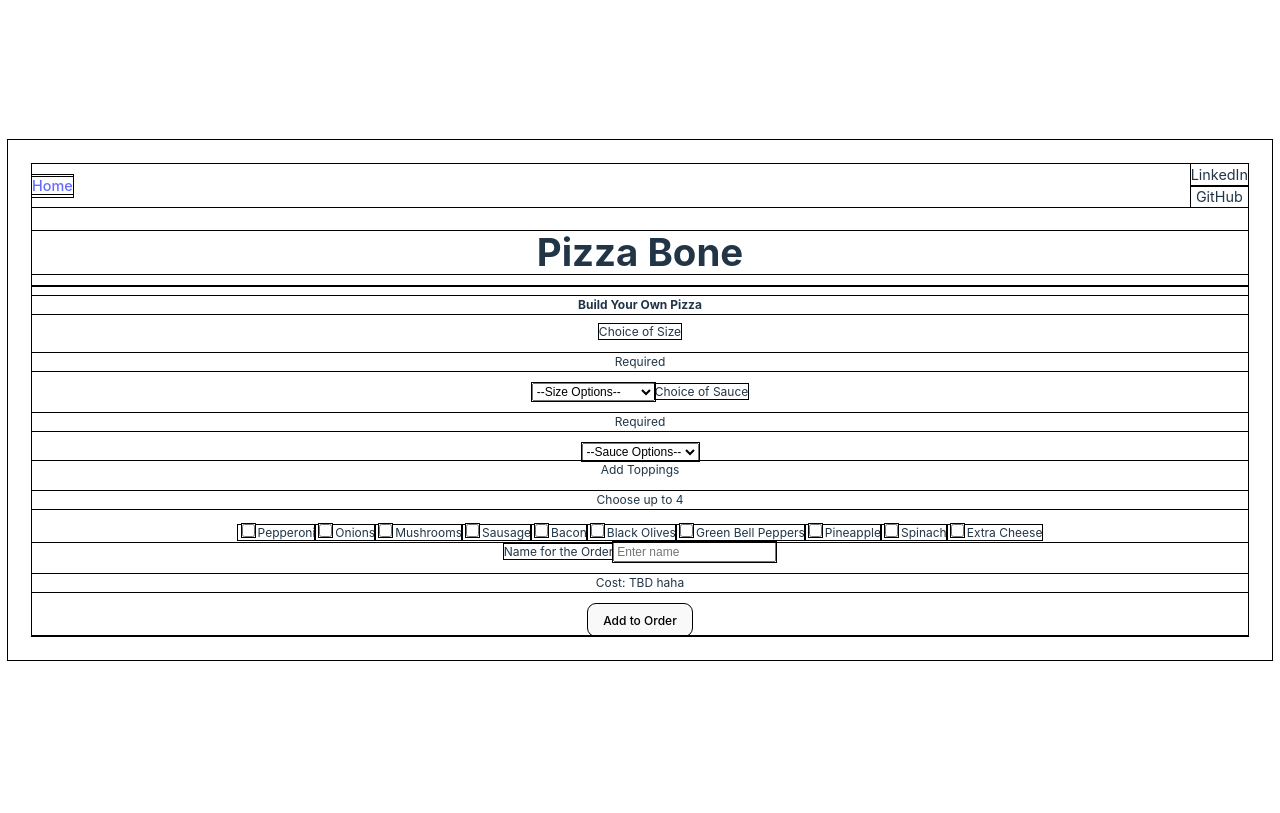
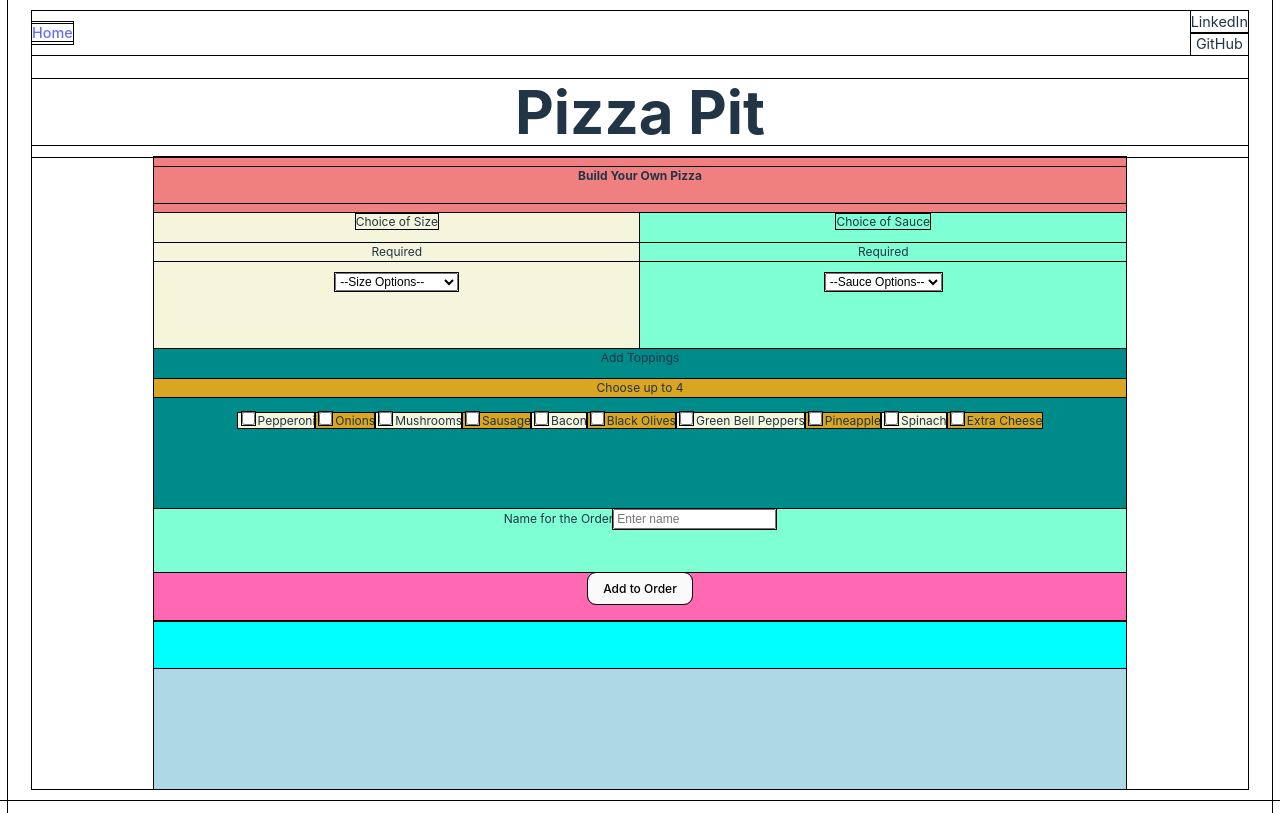
Before and after one commit to billydean/pizza-dean, a React (Vite) app: page /form in a window 1280 px wide. Built offline with nearby package versions, Linux system fonts and the light colour scheme.

Commit message:
setting up form's css grid

```diff
--- a/src/App.scss
+++ b/src/App.scss
@@ -1,44 +1,40 @@
 #root {
   // max-width: 1280px;
   // margin: 0 auto;
-  display: flex;
-  flex-direction: column;
+  // display: flex;
+  // flex-direction: column;
   padding: 2rem;
   text-align: center;
 }
 
-.logo {
-  height: 6em;
-  padding: 1.5em;
-  will-change: filter;
-  transition: filter 300ms;
-}
-.logo:hover {
-  filter: drop-shadow(0 0 2em #646cffaa);
-}
-.logo.react:hover {
-  filter: drop-shadow(0 0 2em #61dafbaa);
-}
+// .biggest-box {
+//   height: 100vh;
+// }
 
-@keyframes logo-spin {
-  from {
-    transform: rotate(0deg);
-  }
-  to {
-    transform: rotate(360deg);
-  }
-}
+// .logo {
+//   height: 6em;
+//   padding: 1.5em;
+//   will-change: filter;
+//   transition: filter 300ms;
+// }
+// .logo:hover {
+//   filter: drop-shadow(0 0 2em #646cffaa);
+// }
+// .logo.react:hover {
+//   filter: drop-shadow(0 0 2em #61dafbaa);
+// }
 
-@media (prefers-reduced-motion: no-preference) {
-  a:nth-of-type(2) .logo {
-    animation: logo-spin infinite 20s linear;
-  }
-}
+// @keyframes logo-spin {
+//   from {
+//     transform: rotate(0deg);
+//   }
+//   to {
+//     transform: rotate(360deg);
+//   }
+// }
 
-.card {
-  padding: 2em;
-}
-
-.read-the-docs {
-  color: #888;
-}
+// @media (prefers-reduced-motion: no-preference) {
+//   a:nth-of-type(2) .logo {
+//     animation: logo-spin infinite 20s linear;
+//   }
+// }
--- a/src/App.tsx
+++ b/src/App.tsx
@@ -81,7 +81,7 @@ function App() {
   //   joi.assert(value, pizzaScheme[name])
   // }
   return (
-    <>
+    <div className="biggest-box">
       <Menu />
       <Routes>
         <Route path="/" element={<Splash />} />
@@ -99,7 +99,7 @@ function App() {
         />
         <Route path="/pizza" element={<Pizza />} />
       </Routes>
-    </>
+    </div>
   );
 }
 
--- a/src/components/Menu/Menu.scss
+++ b/src/components/Menu/Menu.scss
@@ -1,6 +1,7 @@
 header {
   display: flex;
   flex-direction: column;
+  // height: 17vh;
 }
 nav {
   display: flex;
@@ -17,7 +18,7 @@ nav {
 }
 
 h1 {
-  font-size: 3.2em;
+  font-size: 5rem;
   line-height: 1.1;
   margin: 2rem 0 1rem 0;
 }
--- a/src/components/Menu/Menu.tsx
+++ b/src/components/Menu/Menu.tsx
@@ -15,7 +15,7 @@ function Menu() {
           <div className="contact">GitHub</div>
         </div>
       </nav>
-      <h1>Pizza Bone</h1>
+      <h1>Pizza Pit</h1>
     </header>
   );
 }
--- a/src/components/PizzaForm/PizzaForm.scss
+++ b/src/components/PizzaForm/PizzaForm.scss
@@ -0,0 +1,75 @@
+// form {
+//     height: 55vh;
+// }
+// .big-box {
+//     display: flex;
+//     flex-direction: column;
+// }
+
+.errors {
+  background-color: aqua;
+  grid-area: errors;
+}
+.preview {
+  background-color: lightblue;
+  grid-area: preview;
+}
+
+#pizza-form {
+  display: grid;
+  // height: 90%;
+  margin: auto 10%;
+  background-color: lightcoral;
+  grid-template-columns: auto;
+  grid-template-rows: 7vh 17vh 20vh 8vh 6vh 6vh 15vh;
+  grid-template-areas:
+    "heading"
+    "selects"
+    "toppings"
+    "nameput"
+    "button"
+    "errors"
+    "preview";
+  //     grid-template-rows: auto auto auto auto auto;
+  // }
+}
+
+#form-heading {
+  grid-area: heading;
+}
+#drop-downs {
+  grid-area: selects;
+  display: grid;
+  grid-template-columns: 50% 50%;
+}
+#A {
+  background-color: beige;
+}
+
+#B {
+  background-color: aquamarine;
+}
+
+#toppings {
+  background-color: darkcyan;
+  grid-area: toppings;
+}
+
+#toppings {
+  :nth-child(even) {
+    background-color: beige;
+  }
+  :nth-child(odd) {
+    background-color: goldenrod;
+  }
+}
+
+.name-input {
+  background-color: aquamarine;
+  grid-area: nameput;
+}
+
+#order-button {
+  background-color: hotpink;
+  grid-area: button;
+}
--- a/src/components/PizzaForm/PizzaForm.tsx
+++ b/src/components/PizzaForm/PizzaForm.tsx
@@ -17,7 +17,6 @@ import { ChangeEvent, useState } from "react";
 function PizzaForm(props: PizzaFormProps) {
   const [checkboxes, setCheckboxes] = useState(0);
 
-  const cost = "TBD haha";
   const navigate = useNavigate();
   const { values, change, submit, disabled, errors } = props;
   const update = (event: ChangeEvent<HTMLInputElement>) => {
@@ -50,17 +49,21 @@ function PizzaForm(props: PizzaFormProps) {
 
   return (
     <form id="pizza-form" onSubmit={onSubmit}>
-      <h2>Build Your Own Pizza</h2>
-      <label className="">
+      <h2 id="form-heading">Build Your Own Pizza</h2>
+      <div id="drop-downs">
+        <div id="A">
+          <label>
             Choice of Size
             <p>Required</p>
-        <select id="size-dropdown" name="size" onChange={updateSelect}>
+            <select name="size" onChange={updateSelect}>
               <option value="">--Size Options--</option>
               <option value="teeny">Little</option>
               <option value="pretty normal">Pretty Normal Size</option>
               <option value="honkin">Honkin'</option>
             </select>
           </label>
+        </div>
+        <div id="B">
           <label>
             Choice of Sauce
             <p>Required</p>
@@ -72,10 +75,13 @@ function PizzaForm(props: PizzaFormProps) {
               <option value="barbecue">BBQ</option>
             </select>
           </label>
-      <div className="toppings">
+        </div>
+      </div>
+
+      <div id="toppings">
         Add Toppings
         <p>Choose up to 4</p>
-        <label>
+        <label className="topping-check">
           <input
             name="pepperoni"
             type="checkbox"
@@ -85,7 +91,7 @@ function PizzaForm(props: PizzaFormProps) {
           />
           Pepperoni
         </label>
-        <label>
+        <label className="topping-check">
           <input
             name="onions"
             type="checkbox"
@@ -95,7 +101,7 @@ function PizzaForm(props: PizzaFormProps) {
           />
           Onions
         </label>
-        <label>
+        <label className="topping-check">
           <input
             name="mushrooms"
             type="checkbox"
@@ -105,7 +111,7 @@ function PizzaForm(props: PizzaFormProps) {
           />
           Mushrooms
         </label>
-        <label>
+        <label className="topping-check">
           <input
             name="sausage"
             type="checkbox"
@@ -115,7 +121,7 @@ function PizzaForm(props: PizzaFormProps) {
           />
           Sausage
         </label>
-        <label>
+        <label className="topping-check">
           <input
             name="bacon"
             type="checkbox"
@@ -125,7 +131,7 @@ function PizzaForm(props: PizzaFormProps) {
           />
           Bacon
         </label>
-        <label>
+        <label className="topping-check">
           <input
             name="olives"
             type="checkbox"
@@ -135,7 +141,7 @@ function PizzaForm(props: PizzaFormProps) {
           />
           Black Olives
         </label>
-        <label>
+        <label className="topping-check">
           <input
             name="bellpeppers"
             type="checkbox"
@@ -145,7 +151,7 @@ function PizzaForm(props: PizzaFormProps) {
           />
           Green Bell Peppers
         </label>
-        <label>
+        <label className="topping-check">
           <input
             name="pineapple"
             type="checkbox"
@@ -155,7 +161,7 @@ function PizzaForm(props: PizzaFormProps) {
           />
           Pineapple
         </label>
-        <label>
+        <label className="topping-check">
           <input
             name="spinach"
             type="checkbox"
@@ -165,7 +171,7 @@ function PizzaForm(props: PizzaFormProps) {
           />
           Spinach
         </label>
-        <label>
+        <label className="topping-check">
           <input
             name="morecheese"
             type="checkbox"
@@ -176,10 +182,9 @@ function PizzaForm(props: PizzaFormProps) {
           Extra Cheese
         </label>
       </div>
-      <label className="">
+      <label className="name-input">
         Name for the Order
         <input
-          id="name-input"
           name="name"
           type="text"
           onChange={update}
@@ -187,17 +192,15 @@ function PizzaForm(props: PizzaFormProps) {
           value={values.name}
         />
       </label>
-      <div>
-        <p>Cost: {cost}</p>
-        <button id="order-button" disabled={disabled}>
-          Add to Order
-        </button>
+      <div id="order-button">
+        <button disabled={disabled}>Add to Order</button>
       </div>
       <div className="errors">
         <div>{errors.name}</div>
         <div>{errors.size}</div>
         <div>{errors.sauce}</div>
       </div>
+      <div className="preview"></div>
     </form>
   );
 }
--- a/src/index.scss
+++ b/src/index.scss
@@ -36,7 +36,7 @@ body {
   place-content: center;
   place-items: center;
   min-width: 320px;
-  min-height: 100vh;
+  height: 100vh;
 }
 
 button {
```
Lines whose indentation alone changed are shown as unchanged.
